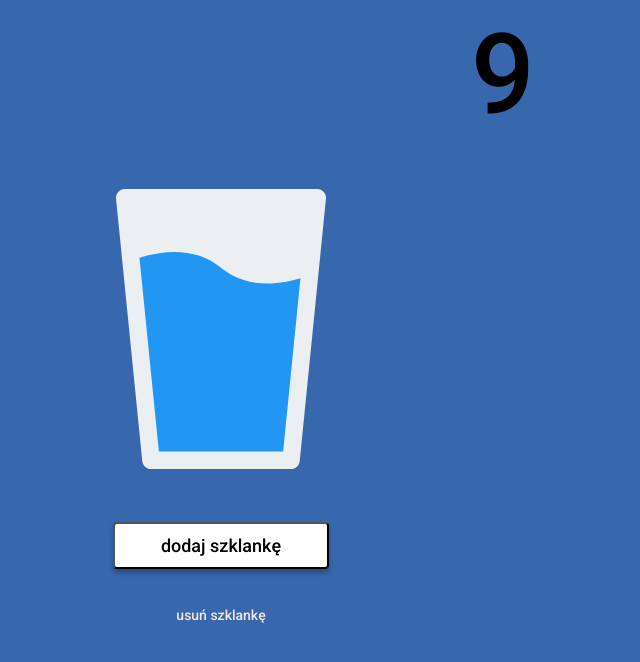
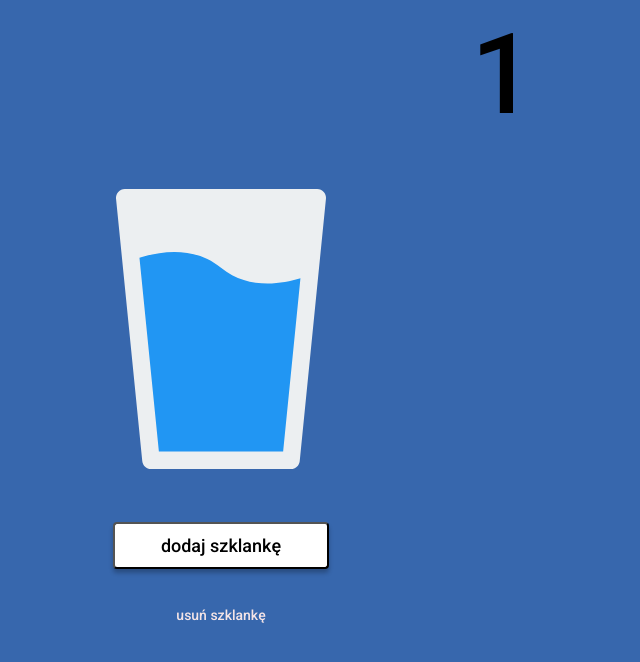
Before and after one commit to jundymek/hydrapp, a website: page src/content/index.html in a window 1280 px wide. Both pictures are taken after a click on the button "dodaj szklankę". Shown: the whole page, without its empty margins (419-1059 px from the left). Drawn offline with nearby package versions, Linux system fonts and the light colour scheme; files that its build step writes are made by us from their sources.

Commit message:
feat: added localstorage support

```diff
--- a/src/content/index.html
+++ b/src/content/index.html
@@ -37,7 +37,7 @@
           d="M219.455 89.25L202.13 262.5H77.8805L58.4555 68.775C80.3305 61.775 113.58 57.05 140.005 78.75C165.555 99.75 197.755 95.9 219.455 89.25Z"
           fill="#2196F3" />
       </svg>
-      <span class="glass__number glass__number--js">8</span>
+      <span class="glass__number glass__number--js"></span>
     </div>
     <div class="button-wrapper">
       <button class="add add--js">dodaj szklankę</button>
--- a/src/js/main.js
+++ b/src/js/main.js
@@ -21,14 +21,23 @@ const subtract = document.querySelector('.subtract--js')
 const number = document.querySelector('.glass__number--js')
 const key = new Date().toISOString().slice(0, 10)
 
+if (!localStorage.getItem(key)) {
+  localStorage.setItem(key, 0)
+  number.innerHTML = 0
+} else {
+  number.innerHTML = localStorage.getItem(key)
+}
+
 add.addEventListener('click', (e) => {
   if (parseInt(number.innerHTML) < 9) {
     number.innerHTML = parseInt(number.innerHTML) + 1
+    localStorage.setItem(key, number.innerHTML)
   }
 })
 
 subtract.addEventListener('click', (e) => {
   if (parseInt(number.innerHTML) > 0) {
     number.innerHTML = parseInt(number.innerHTML) - 1
+    localStorage.setItem(key, number.innerHTML)
   }
 })
```
